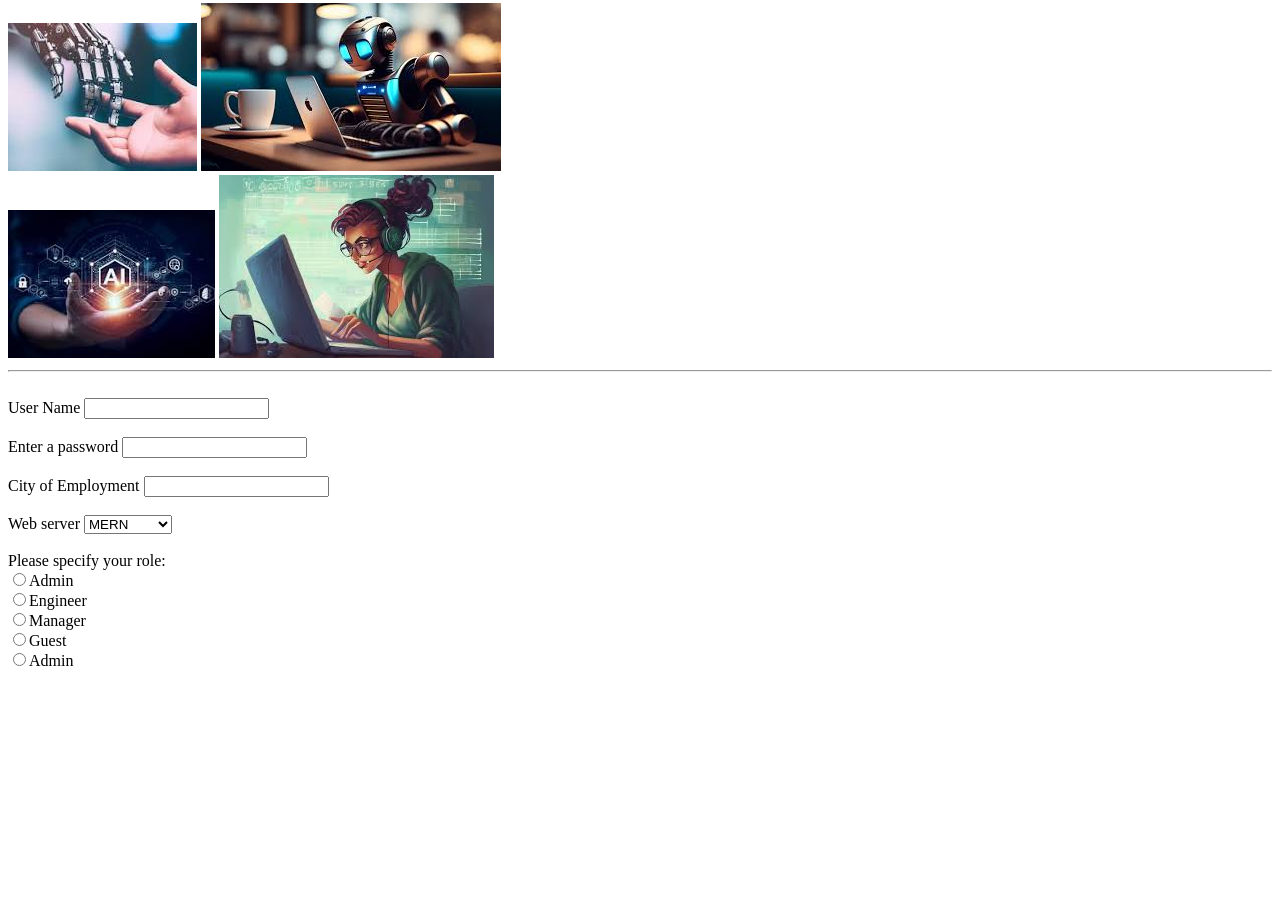
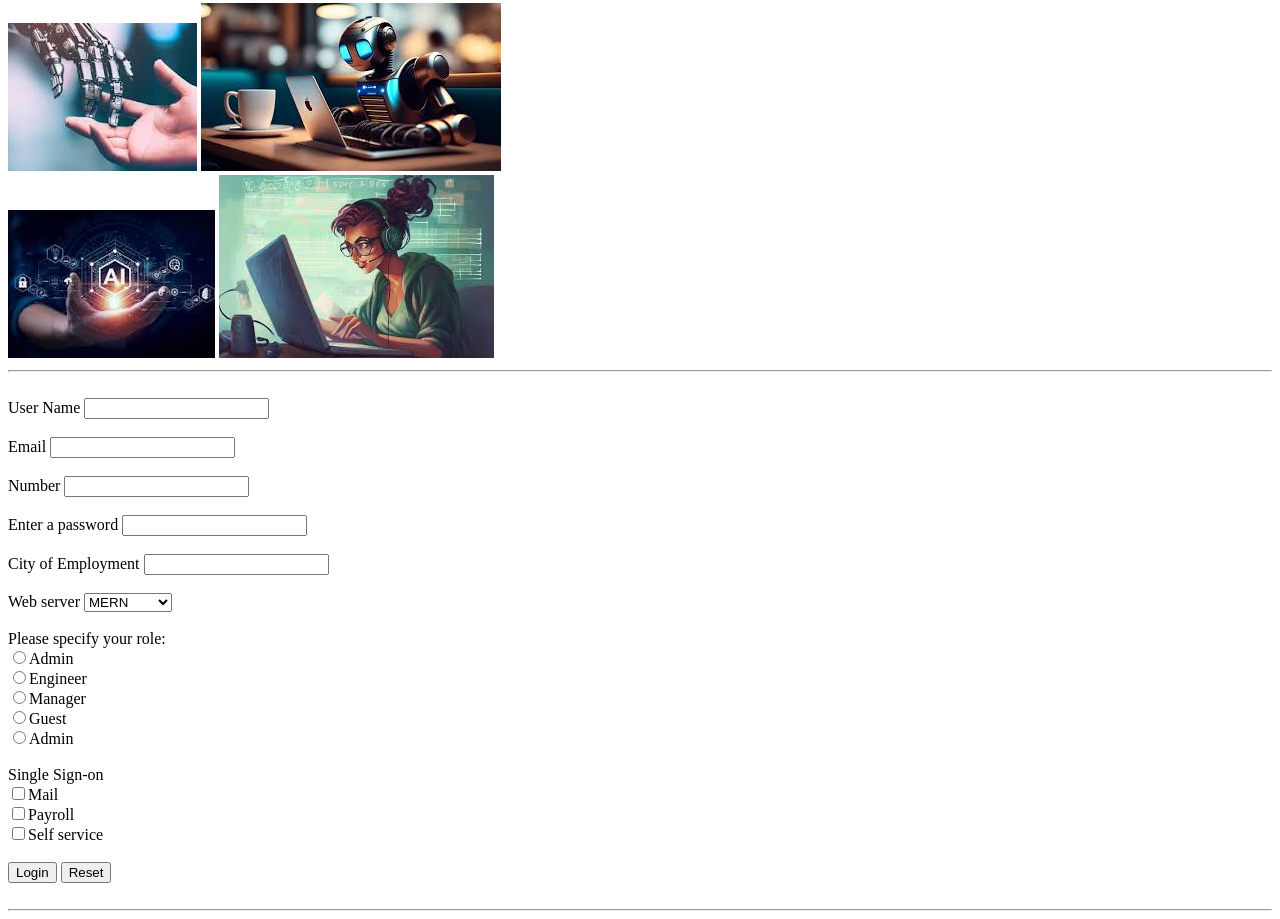
Before and after one commit to Idba1/practice-html, a plain HTML site: page index.html in a window 1280 px wide. Shown: the part 1030-1949 px from the top of the page. Before the commit the page ends 1708 px from the top, so only its background shows below. Drawn offline with Linux system fonts and the light colour scheme.

Commit message:
add check box, number, emil & break line

```diff
--- a/index.html
+++ b/index.html
@@ -77,6 +77,16 @@
             </section>
             <br>
             <section>
+                <label for="Email">Email</label>
+                <input type="email" name="email" id="email">
+            </section>
+            <br>
+            <section>
+                <label for="number">Number</label>
+                <input type="number" name="number" id="number">
+            </section>
+            <br>
+            <section>
                 <label for="password">Enter a password</label>
                 <input type="password" name="password" id="password">
             </section>
@@ -105,6 +115,22 @@
                 <input type="radio" name="Admin" id="Admin">Guest<br>
                 <input type="radio" name="Admin" id="Admin">Admin <br>
             </section>
+            <br>
+            <section>
+
+                <label for="checkbox">Single Sign-on </label> <br>
+                <input type="checkbox" name="checkbox" id="checkbox">Mail <br>
+                <input type="checkbox" name="checkbox" id="checkbox">Payroll <br>
+                <input type="checkbox" name="checkbox" id="checkbox">Self service <br>
+
+            </section>
+            <br>
+            <section>
+                <button>Login</button>
+                <button>Reset</button>
+            </section>
+            <br>
+            <hr>
         </form>
     </section>
 </body>
```
